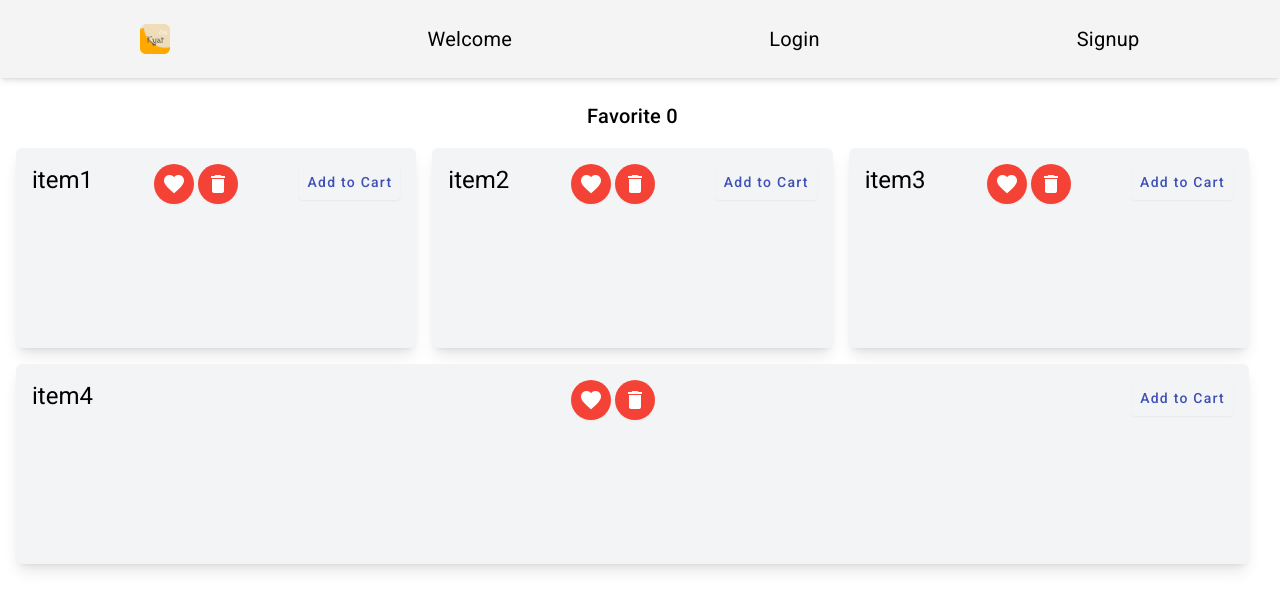
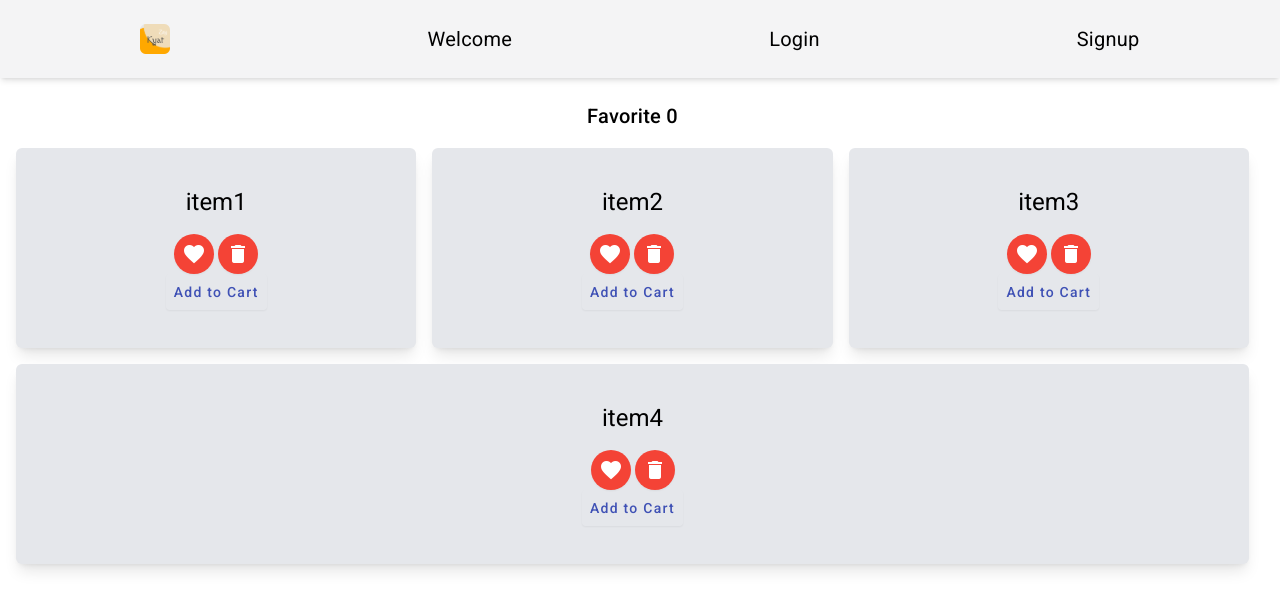
Before and after one commit to thanhtutzaw/kyatzay, an Angular app: page / in a window 1280 px wide. Shown: the top 610 px of the page. Built offline with nearby package versions, Linux system fonts and the light colour scheme.

Commit message:
update : card

```diff
--- a/src/app/shop-cards/shop-cards.component.html
+++ b/src/app/shop-cards/shop-cards.component.html
@@ -1,7 +1,7 @@
 <div class="flex flex-wrap gap-4 items-center">
   @for (item of shopItems$.value; track item.title) {
   <div
-    class="bg-gray-100 justify-between shadow-lg flex min-w-[300px] h-[200px] p-4 flex-[1_0_300px] rounded-md"
+    class="bg-gray-200 flex-col items-center justify-center shadow-lg flex min-w-[300px] h-[200px] p-4 flex-[1_0_300px] rounded-md"
   >
     <h1>{{ item.title }}</h1>
     <div class="flex flex-wrap gap-1">
```
